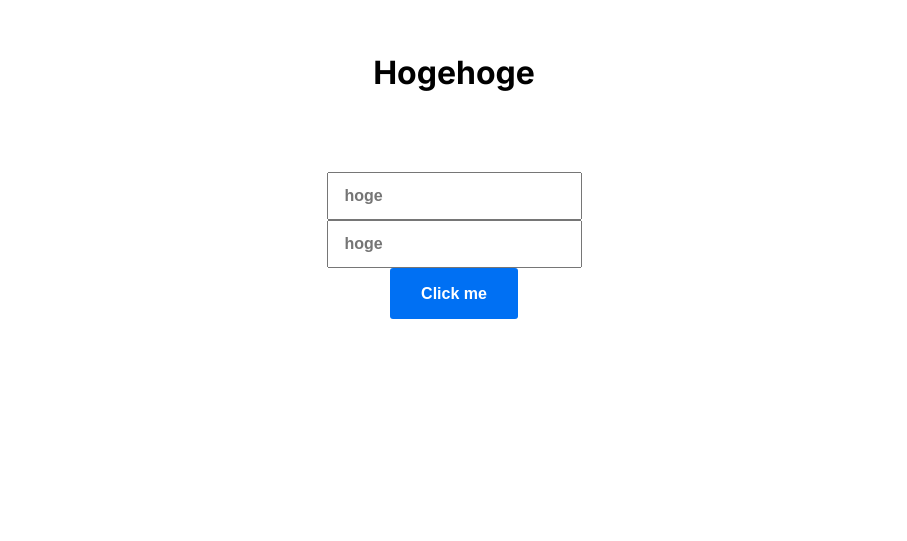
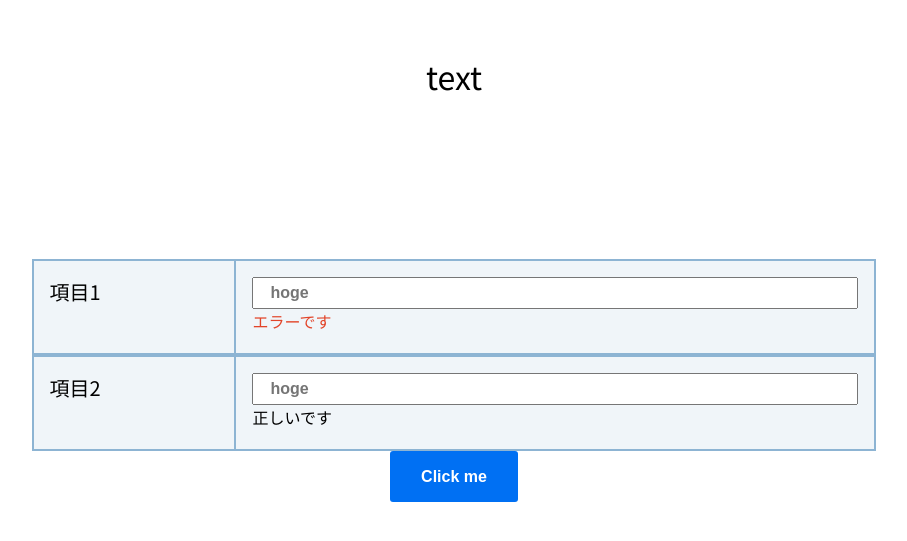
Before and after one commit to daimyo404/nextjs-boilerplate, a Next.js app: page /login in a window 1280 px wide. Shown: the part 107-648 px from the top of the page, without its empty margins (186-1093 px from the left). Built offline with nearby package versions, Linux system fonts and the light colour scheme.

Commit message:
[feat]コンポーネントの実装

```diff
--- a/src/app/_components/Form/index.tsx
+++ /dev/null
@@ -1,30 +0,0 @@
-"use client";
-
-import { InputHTMLAttributes } from "react";
-import styles from "./styles.module.css";
-
-type FormProps = {
-  type: string;
-  name: string;
-  id: string;
-};
-
-type Props = Omit<InputHTMLAttributes<HTMLInputElement>, keyof FormProps> &
-  FormProps;
-
-export default function Form(props: Props) {
-  const { type, name, id, ...optionalProps } = props;
-  return (
-    <form method={"post"}>
-      <div>
-        <input
-          className={`${styles.input}`}
-          type={type}
-          name={name}
-          id={id}
-          {...optionalProps}
-        />
-      </div>
-    </form>
-  );
-}
--- /dev/null
+++ b/src/app/_components/TextField/index.tsx
@@ -0,0 +1,48 @@
+"use client";
+
+import { InputHTMLAttributes } from "react";
+import styles from "./styles.module.css";
+
+type TextFieldProps = {
+  handleOnBlur: (e: React.ChangeEvent<HTMLInputElement>) => void;
+  id: string;
+  isValid: boolean;
+  name: string;
+  type: string;
+};
+
+type Props = Omit<InputHTMLAttributes<HTMLInputElement>, keyof TextFieldProps> &
+  TextFieldProps;
+
+/**
+ * @description TextFieldコンポーネント
+ * @param {function handleOnBlur(e:React.ChangeEvent<HTMLInputElement>) => void} handleOnBlur
+ * @param {string} id
+ * @param {boolean} isValid
+ * @param {string} name
+ * @param {string} type
+ * @param {InputHTMLAttributes<HTMLInputElement>} inputの属性
+ */
+const TextField = (props: Props) => {
+  const { handleOnBlur, id, isValid, name, type, ...optionalInputProps } =
+    props;
+  return (
+    <>
+      <input
+        className={`${styles.input}`}
+        id={id}
+        name={name}
+        onBlur={handleOnBlur}
+        type={type}
+        {...optionalInputProps}
+      />
+      {isValid === true ? (
+        <p>正しいです</p>
+      ) : (
+        <p className={`${styles.inValidParagraph}`}>エラーです</p>
+      )}
+    </>
+  );
+};
+
+export default TextField;
--- a/src/app/_components/Form/styles.module.css
+++ b/src/app/_components/TextField/styles.module.css
@@ -1,9 +1,13 @@
 .input {
   width: 100%;
-  height: 3rem;
+  height: 4vh;
   padding-left: 1rem;
   font-size: 1rem;
   font-style: normal;
   font-weight: 600;
   padding-right: 1rem;
 }
+
+.inValidParagraph {
+  color: #e24429;
+}
--- a/src/app/_components/Typography/index.tsx
+++ b/src/app/_components/Typography/index.tsx
@@ -1,10 +1,42 @@
+import { HTMLAttributes } from "react";
 import styles from "./styles.module.css";
 
-type ButtonProps = {
-  label: string;
-  buttonOnClick: () => void;
+type SizeType = "small" | "medium" | "large";
+
+type TypographyProps = {
+  text: string;
+  size: SizeType;
 };
 
-export default function Typography() {
-  return <h1>Hogehoge</h1>;
-}
+type Props = TypographyProps &
+  Omit<HTMLAttributes<HTMLElement>, keyof TypographyProps>;
+
+const sizeStyle = (size: SizeType) => {
+  switch (size) {
+    case "small":
+      return styles.smallParagraph;
+    case "medium":
+      return styles.mediumParagraph;
+    case "large":
+      return styles.largeParagraph;
+    default:
+      return styles.mediumParagraph;
+  }
+};
+
+/**
+ * @description Typographyコンポーネント
+ * @param {string} text
+ * @param {SizeType} size
+ * @param {HTMLAttributes<HTMLElement>} HTMLの属性
+ */
+const Typography = (props: Props) => {
+  const { text, size, ...optionalHtmlProps } = props;
+  return (
+    <p className={sizeStyle(size)} {...optionalHtmlProps}>
+      {text}
+    </p>
+  );
+};
+
+export default Typography;
--- a/src/app/_components/Typography/styles.module.css
+++ b/src/app/_components/Typography/styles.module.css
@@ -1,11 +1,14 @@
-.button {
-  background-color: #0070f3;
-  border: 0;
-  border-radius: 3px;
-  color: #fff;
-  cursor: pointer;
+.smallParagraph {
   font-size: 1rem;
-  font-weight: 700;
-  line-height: 1.5;
-  padding: 0.5rem 1rem;
+  font-weight: 200;
 }
+
+.mediumParagraph {
+  font-size: 1.25rem;
+  font-weight: 200;
+}
+
+.largeParagraph {
+  font-size: 2rem;
+  font-weight: 200;
+}
--- /dev/null
+++ b/src/app/_hooks/useValidState.ts
@@ -0,0 +1,12 @@
+import { useEffect, useState } from "react";
+
+const useValidState = (initialState: any, regex: any) => {
+  const [state, setState] = useState(initialState);
+  const [isValid, setIsValid] = useState(true);
+  useEffect(() => {
+    regex.test(state) ? setIsValid(true) : setIsValid(false);
+  }, [state]);
+  return [state, setState, isValid];
+};
+
+export default useValidState;
--- a/src/app/globals.css
+++ b/src/app/globals.css
@@ -85,10 +85,6 @@ body {
   overflow-x: hidden;
 }
 
-body {
-  color: rgb(var(--foreground-rgb));
-}
-
 a {
   color: inherit;
   text-decoration: none;
--- a/src/app/layout.tsx
+++ b/src/app/layout.tsx
@@ -1,22 +1,29 @@
-import './globals.css'
-import type { Metadata } from 'next'
-import { Inter } from 'next/font/google'
+import "./globals.css";
+import type { Metadata } from "next";
+import { Inter } from "next/font/google";
 
-const inter = Inter({ subsets: ['latin'] })
+import { Noto_Sans_JP } from "next/font/google";
+
+const notoSansJpFont = Noto_Sans_JP({
+  weight: "400",
+  subsets: ["latin"],
+});
+
+const inter = Inter({ subsets: ["latin"] });
 
 export const metadata: Metadata = {
-  title: 'Create Next App',
-  description: 'Generated by create next app',
-}
+  title: "Create Next App",
+  description: "Generated by create next app",
+};
 
 export default function RootLayout({
   children,
 }: {
-  children: React.ReactNode
+  children: React.ReactNode;
 }) {
   return (
     <html lang="en">
-      <body className={inter.className}>{children}</body>
+      <body className={notoSansJpFont.className}>{children}</body>
     </html>
-  )
+  );
 }
--- a/src/app/login/page.tsx
+++ b/src/app/login/page.tsx
@@ -2,18 +2,68 @@
 
 import Button from "../_components/Button";
 import Typography from "../_components/Typography";
-import Form from "../_components/Form";
+import TextField from "../_components/TextField";
 import styles from "./styles.module.css";
 import Spacer from "../_components/Spacer";
+import { useState } from "react";
+import useValidState from "../_hooks/useValidState";
 
 export default function Home() {
+  //メールアドレス
+  //パスワードs
+  //名前
+  //電話番号
+  const regex = /^[0-9]$/;
+  const [state, setState, isValid] = useValidState("", regex);
+  const handleMailChange = (
+    event: React.ChangeEvent<HTMLInputElement>
+  ): void => {
+    setState(event.target.value);
+  };
+
   return (
     <div className={`${styles.rootContainer}`}>
       <Spacer spaceSize="large"></Spacer>
-      <Typography></Typography>
-      <Spacer spaceSize="medium"></Spacer>
-      <Form type={"mail"} id={"mail"} name={"mail"} placeholder={"hoge"} />
-      <Form type={"mail"} id={"mail"} name={"mail"} placeholder={"hoge"} />
+      <Typography size={"large"} text={"text"}></Typography>
+      <Spacer spaceSize="large"></Spacer>
+      <div className={`${styles.container}`}>
+        <div className={`${styles.container2}`}>
+          <div className={`${styles.container5}`}>
+            <Typography size={"medium"} text={"項目1"}></Typography>
+          </div>
+        </div>
+        <div className={`${styles.container3}`}>
+          <div className={`${styles.container4}`}>
+            <TextField
+              type={"mail"}
+              id={"mail"}
+              name={"mail"}
+              placeholder={"hoge"}
+              handleOnBlur={handleMailChange}
+              isValid={isValid}
+            />
+          </div>
+        </div>
+      </div>
+      <div className={`${styles.container}`}>
+        <div className={`${styles.container2}`}>
+          <div className={`${styles.container5}`}>
+            <Typography size={"medium"} text={"項目2"}></Typography>
+          </div>
+        </div>
+        <div className={`${styles.container3}`}>
+          <div className={`${styles.container4}`}>
+            <TextField
+              type={"mail"}
+              id={"mail"}
+              name={"mail"}
+              placeholder={"hoge"}
+              handleOnBlur={handleMailChange}
+              isValid={true}
+            />
+          </div>
+        </div>
+      </div>
       <Button
         color={"primary"}
         label="Click me"
--- a/src/app/login/styles.module.css
+++ b/src/app/login/styles.module.css
@@ -4,3 +4,37 @@
   align-items: center;
   justify-content: center;
 }
+
+.container {
+  display: flex;
+  flex-direction: row;
+}
+
+.container2 {
+  width: 16vw;
+  height: 12vh;
+  border: 2px solid #8db4d3;
+  background-color: #f0f5f9;
+}
+
+.container3 {
+  width: 50vw;
+  height: 12vh;
+  border: 2px solid #8db4d3;
+  border-left: none;
+  background-color: #f0f5f9;
+  justify-content: center;
+  display: flex;
+}
+
+.container4 {
+  justify-content: center;
+  width: 100%;
+  padding: 1rem;
+}
+
+.container5 {
+  justify-content: center;
+  width: 100%;
+  padding: 1rem;
+}
```
Also changed, not shown: src/app/page.tsx (+4 -4 lines), 1 other file (tests, documents, lock files or other folders).
